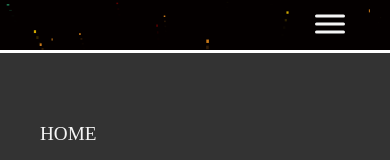
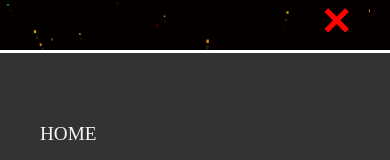
Before and after one commit to mwororokevin/mwororokevin.github.io, a plain HTML site: page index.html in a window 390 px wide. Both pictures are taken after a click on the element 345 px from the left and 25 px from the top of the page. Shown: the top 160 px of the page. Drawn offline with Linux system fonts and the light colour scheme.

Commit message:
Add the burger menu id and close menu entity.

```diff
--- a/index.html
+++ b/index.html
@@ -23,9 +23,12 @@
                 </ul>
             </div>
             <div id="burger-menu" class="burger-section" onclick="toggleMobileMenu()">
-                <div class="burger-line"></div>
-                <div class="burger-line"></div>
-                <div class="burger-line"></div>
+                <div id="burger">
+                    <div class="burger-line"></div>
+                    <div class="burger-line"></div>
+                    <div class="burger-line"></div>
+                </div>
+                <div id="close-entity" class="close-menu">&#10005;</div>
             </div>
         </nav>
         <div id="mobile-section-menu" class="mobile-menu" style="display: none;">
```
